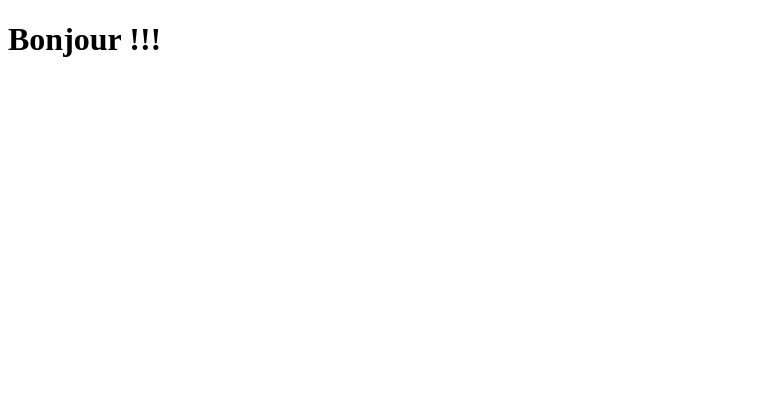
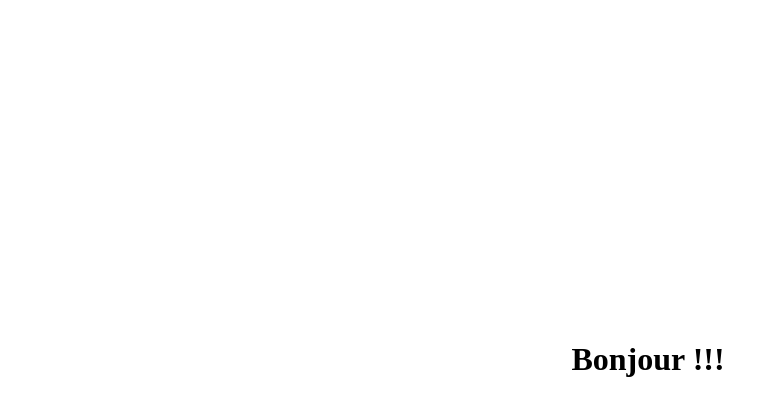
Before and after one commit to ra2mou/Bonjour, a plain HTML site: page index.html in a window 1280 px wide. Shown: the whole page, without its empty margins (0-777 px from the left). Drawn offline with Linux system fonts and the light colour scheme.

Commit message:
centrer H1

```diff
--- a/index.html
+++ b/index.html
@@ -3,6 +3,16 @@
 	<head>
 		<meta charset="utf-8">
 	</head>
+	<style type="text/css">
+		h1{
+			position: absolute;
+			top: 40%;
+			width: 100%;
+			font-family: serif;
+			font-size: 100;
+			text-align: center;
+		}
+	</style>
 	<body>
 		<h1>
 			Bonjour !!!
```
